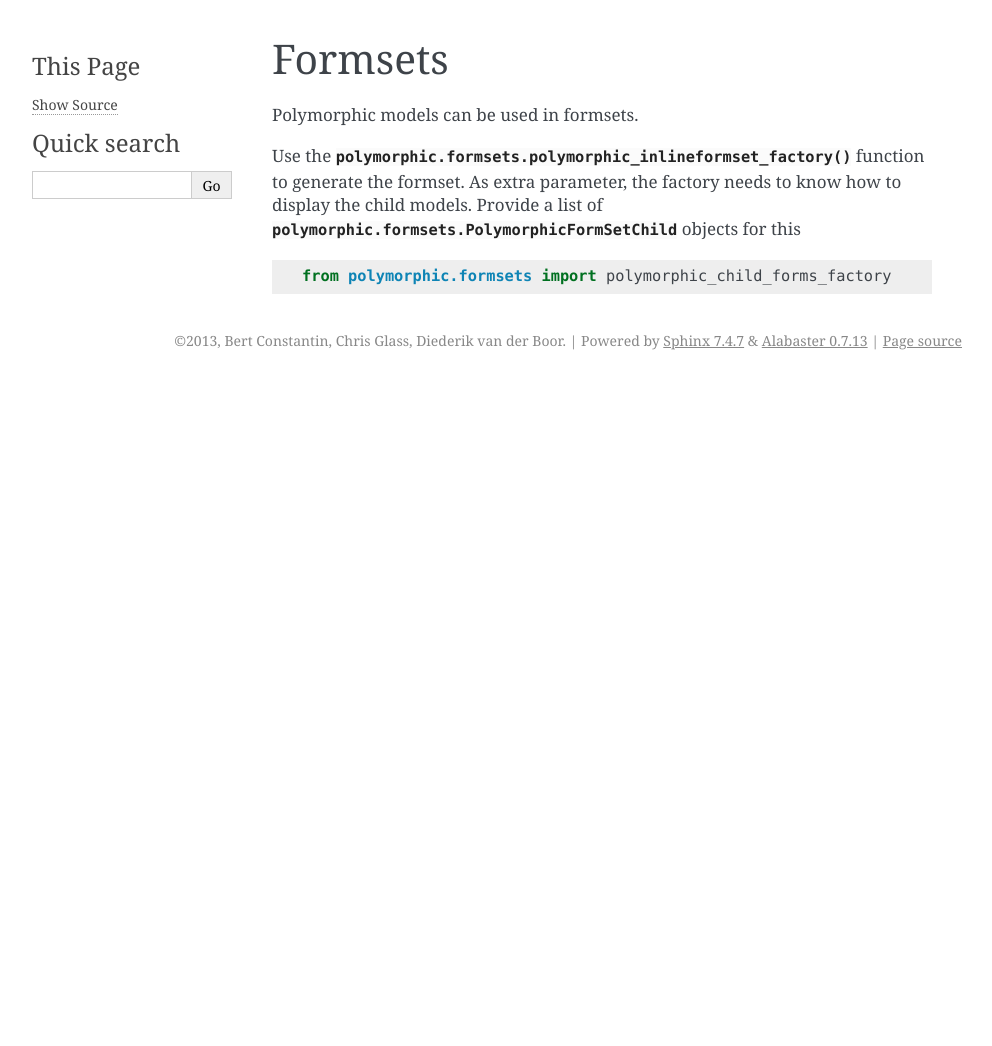
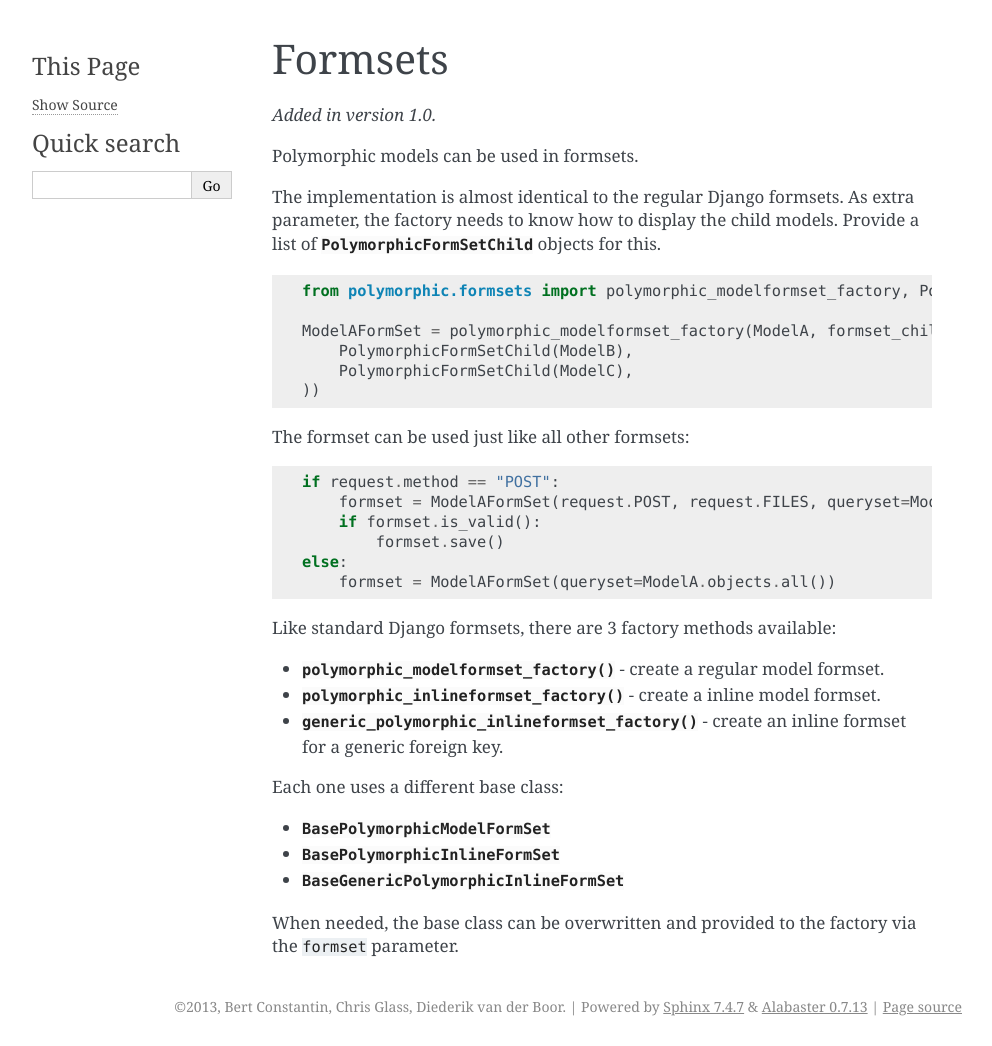
Before and after one commit to jazzband/django-polymorphic, a Sphinx documentation site: the page built from docs/formsets.rst, in a window 1280 px wide. Shown: the whole page, without its empty margins (148-1140 px from the left). Built offline with Sphinx 7.4.7, drawn with Linux system fonts in a browser that asks for light colours; before the commit the page ends 900 px from its top, so only the background shows below that.

Commit message:
Update documentation

```diff
--- a/docs/changelog.rst
+++ b/docs/changelog.rst
@@ -227,6 +227,6 @@
 For a detailed list of it's changes, see the :doc:`archived changelog <changelog_archive>`.
 
 .. _Grappelli: http://grappelliproject.com/
-.. _django-parler: https://github.com/edoburu/django-parler
+.. _django-parler: https://github.com/django-parler/django-parler
 .. _django-reversion: https://github.com/etianen/django-reversion
 .. _django-reversion-compare: https://github.com/jedie/django-reversion-compare
--- a/docs/formsets.rst
+++ b/docs/formsets.rst
@@ -1,12 +1,44 @@
 Formsets
 ========
 
+.. versionadded:: 1.0
+
 Polymorphic models can be used in formsets.
 
-Use the :func:`polymorphic.formsets.polymorphic_inlineformset_factory` function to generate the formset.
+The implementation is almost identical to the regular Django formsets.
 As extra parameter, the factory needs to know how to display the child models.
-Provide a list of :class:`polymorphic.formsets.PolymorphicFormSetChild` objects for this
+Provide a list of :class:`~polymorphic.formsets.PolymorphicFormSetChild` objects for this.
 
 .. code-block:: python
 
-    from polymorphic.formsets import polymorphic_child_forms_factory
+    from polymorphic.formsets import polymorphic_modelformset_factory, PolymorphicFormSetChild
+
+    ModelAFormSet = polymorphic_modelformset_factory(ModelA, formset_children=(
+        PolymorphicFormSetChild(ModelB),
+        PolymorphicFormSetChild(ModelC),
+    ))
+
+The formset can be used just like all other formsets:
+
+.. code-block:: python
+
+    if request.method == "POST":
+        formset = ModelAFormSet(request.POST, request.FILES, queryset=ModelA.objects.all())
+        if formset.is_valid():
+            formset.save()
+    else:
+        formset = ModelAFormSet(queryset=ModelA.objects.all())
+
+Like standard Django formsets, there are 3 factory methods available:
+
+* :func:`~polymorphic.formsets.polymorphic_modelformset_factory` - create a regular model formset.
+* :func:`~polymorphic.formsets.polymorphic_inlineformset_factory` - create a inline model formset.
+* :func:`~polymorphic.formsets.generic_polymorphic_inlineformset_factory` - create an inline formset for a generic foreign key.
+
+Each one uses a different base class:
+
+* :class:`~polymorphic.formsets.BasePolymorphicModelFormSet`
+* :class:`~polymorphic.formsets.BasePolymorphicInlineFormSet`
+* :class:`~polymorphic.formsets.BaseGenericPolymorphicInlineFormSet`
+
+When needed, the base class can be overwritten and provided to the factory via the ``formset`` parameter.
--- a/docs/index.rst
+++ b/docs/index.rst
@@ -64,9 +63,10 @@
 .. toctree::
    :maxdepth: 2
 
+   formsets
    migrating
+   managers
    advanced
-   managers
    third-party
    changelog
    contributing
```
Also changed, not shown: other parts of docs/index.rst (+0 -1 lines), docs/admin.rst (+166 -58 lines), docs/third-party.rst (+13 -13 lines).
